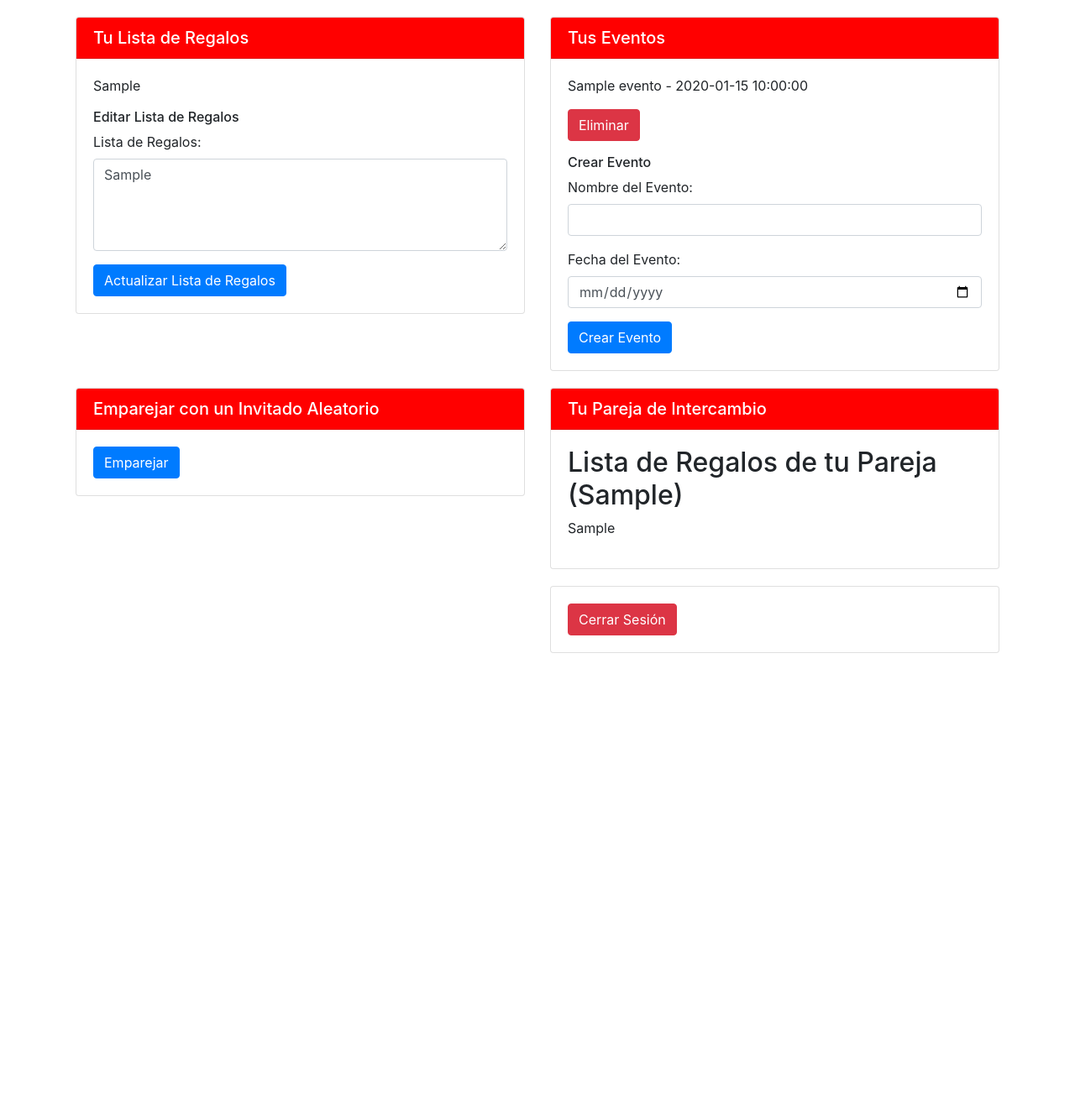
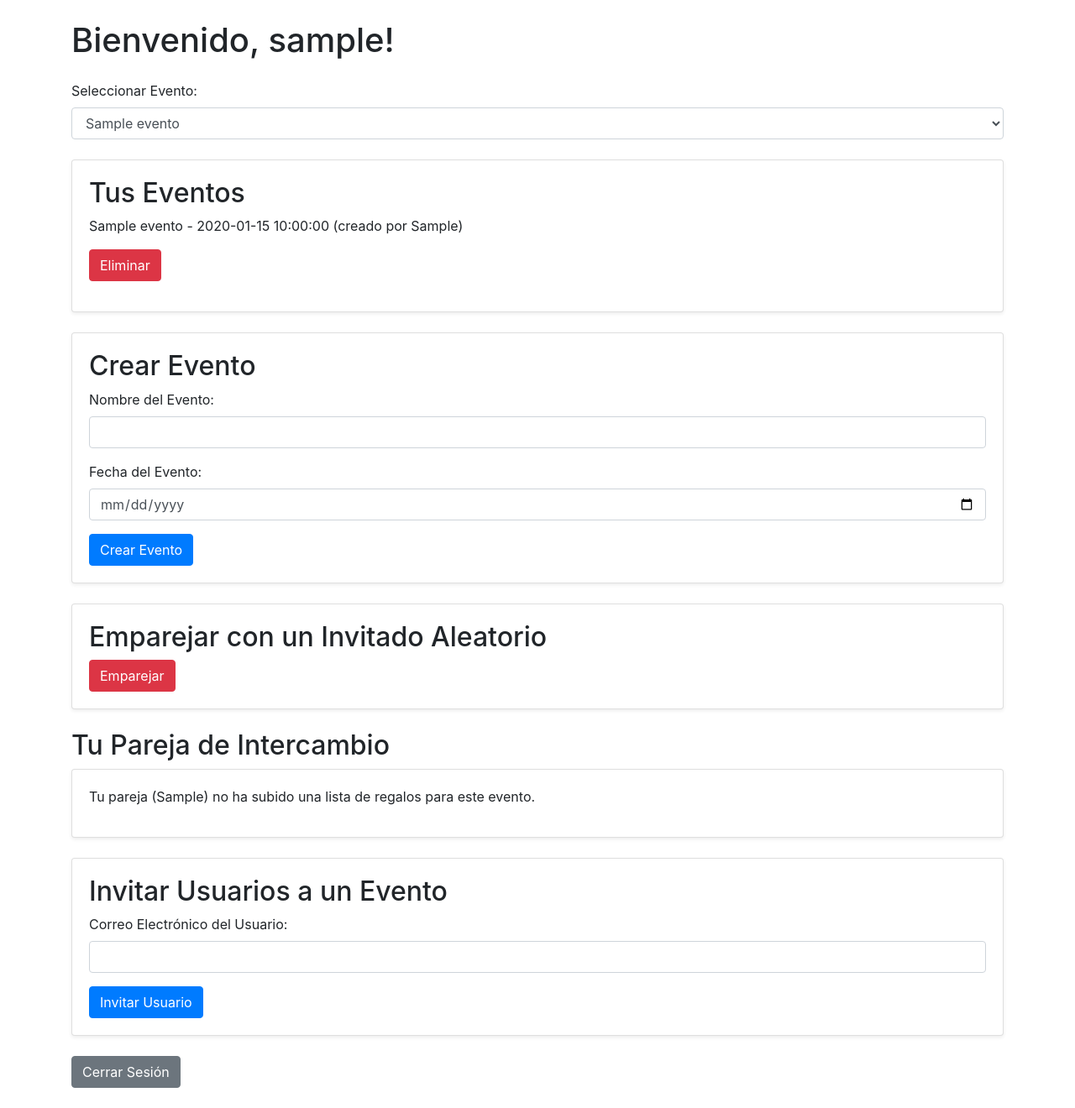
Before and after one commit to JavierCohuo/eventos, a PHP site: page /dashboard.php in a window 1280 px wide. Shown: the whole page at 84% size. Before the commit the page ends 778 px from the top, so only its background shows below. Run offline with PHP 8.4, Linux system fonts and the light colour scheme; the visitor is signed in with stand-in values (Sample User, id 1); tables that the repository leaves empty or names only in its code hold one stand-in row (values such as "Sample post").

Commit message:
Descripción de los cambios realizados

```diff
--- a/dashboard.php
+++ b/dashboard.php
@@ -8,27 +8,32 @@ if (!isset($_SESSION['username'])) {
 include 'db_connect.php';
 $username = $_SESSION['username'];
 
-// Verificar si el usuario ya tiene una lista de regalos
-$sql = "SELECT regalos FROM listas_regalos WHERE usuario='$username'";
+// Verificar si el usuario ya tiene eventos
+$sql = "SELECT * FROM eventos";
 $result = $conn->query($sql);
+$userEvents = "";
+$eventOptions = "";
+
+if ($result->num_rows > 0) {
+    while ($row = $result->fetch_assoc()) {
+        $userEvents .= "<p>{$row['nombre']} - {$row['fecha']} (creado por {$row['creador']}) <form action='delete_event.php' method='post'><input type='hidden' name='eventID' value='{$row['id']}'><button type='submit' class='btn btn-danger'>Eliminar</button></form></p>";
+        $eventOptions .= "<option value='{$row['id']}'" . (isset($_POST['eventID']) && $_POST['eventID'] == $row['id'] ? " selected" : "") . ">{$row['nombre']}</option>";
+    }
+} else {
+    $userEvents = "<p>No tienes eventos próximos.</p>";
+}
+
+// Verificar si el usuario ya tiene una lista de regalos para un evento específico
+$eventID = isset($_POST['eventID']) ? $_POST['eventID'] : null;
 $userGifts = "";
+if ($eventID) {
+    $sql = "SELECT regalos FROM listas_regalos WHERE usuario='$username' AND evento_id='$eventID'";
+    $result = $conn->query($sql);
 
     if ($result->num_rows > 0) {
         $row = $result->fetch_assoc();
         $userGifts = $row['regalos'];
     }
-
-// Verificar si el usuario ya tiene eventos
-$sql = "SELECT * FROM eventos";
-$result = $conn->query($sql);
-$userEvents = "";
-
-if ($result->num_rows > 0) {
-    while ($row = $result->fetch_assoc()) {
-        $userEvents .= "<p>{$row['nombre']} - {$row['fecha']} <form action='delete_event.php' method='post'><input type='hidden' name='eventID' value='{$row['id']}'><button type='submit' class='btn btn-danger'>Eliminar</button></form></p>";
-    }
-} else {
-    $userEvents = "<p>No tienes eventos próximos.</p>";
 }
 
 // Obtener la pareja del usuario
@@ -39,7 +44,7 @@ $result = $conn->query($sql);
 if ($result->num_rows > 0) {
     $row = $result->fetch_assoc();
     $pairedUser = $row['paired_user'];
-    $sql = "SELECT regalos FROM listas_regalos WHERE usuario='$pairedUser'";
+    $sql = "SELECT regalos FROM listas_regalos WHERE usuario='$pairedUser' AND evento_id='$eventID'";
     $result = $conn->query($sql);
 
     if ($result->num_rows > 0) {
@@ -47,7 +52,7 @@ if ($result->num_rows > 0) {
         $pairedGifts = "<h2>Lista de Regalos de tu Pareja ($pairedUser)</h2>";
         $pairedGifts .= "<p>" . nl2br(htmlspecialchars($row['regalos'])) . "</p>";
     } else {
-        $pairedGifts = "<p>Tu pareja ($pairedUser) no ha subido una lista de regalos.</p>";
+        $pairedGifts = "<p>Tu pareja ($pairedUser) no ha subido una lista de regalos para este evento.</p>";
     }
 }
 ?>
@@ -58,54 +63,57 @@ if ($result->num_rows > 0) {
     <meta charset="UTF-8">
     <meta name="viewport" content="width=device-width, initial-scale=1.0">
     <title>Organizador de Intercambio de Regalos</title>
-    <link rel="stylesheet" href="https://maxcdn.bootstrapcdn.com/bootstrap/4.5.2/css/bootstrap.min.css">
-    <style>
-        .container {
-            padding: 20px;
-        }
-        .card {
-            margin-bottom: 20px;
-        }
-        .card-header {
-            background-color: red;
-            color: white;
-        }
-    </style>
+    <link rel="stylesheet" href="https://stackpath.bootstrapcdn.com/bootstrap/4.5.2/css/bootstrap.min.css">
 </head>
 <body>
     <div class="container">
-        <div class="row">
-            <div class="col-md-6">
-                <div class="card">
-                    <div class="card-header">
-                        <h5 class="mb-0">Tu Lista de Regalos</h5>
+        <h1 class="my-4">Bienvenido, <?php echo htmlspecialchars($username); ?>!</h1>
+
+        <form action="<?php echo $_SERVER['PHP_SELF']; ?>" method="post" class="mb-4">
+            <div class="form-group">
+                <label for="eventID">Seleccionar Evento:</label>
+                <select id="eventID" name="eventID" class="form-control" onchange="this.form.submit()">
+                    <?php echo $eventOptions; ?>
+                </select>
             </div>
+        </form>
+
+        <?php if ($eventID && $userGifts): ?>
+            <div class="card shadow-sm mb-4">
                 <div class="card-body">
-                        <?php if ($userGifts): ?>
+                    <h2>Tu Lista de Regalos para el Evento (ID: <?php echo $eventID; ?>)</h2>
                     <p><?php echo nl2br(htmlspecialchars($userGifts)); ?></p>
-                            <h6>Editar Lista de Regalos</h6>
-                        <?php else: ?>
-                            <p>No tienes una lista de regalos.</p>
-                            <h6>Subir Lista de Regalos</h6>
+                </div>
+            </div>
+        <?php elseif ($eventID): ?>
+            <div class="card shadow-sm mb-4">
+                <div class="card-body">
+                    <h2>Subir Lista de Regalos para el Evento (ID: <?php echo $eventID; ?>)</h2>
+                </div>
+            </div>
         <?php endif; ?>
-                        <form action="submit_gifts.php" method="post">
+
+        <?php if ($eventID): ?>
+            <form action="submit_gifts.php" method="post" class="mb-4">
+                <input type="hidden" name="eventID" value="<?php echo $eventID; ?>">
                 <div class="form-group">
                     <label for="gifts">Lista de Regalos:</label>
                     <textarea id="gifts" name="gifts" rows="4" class="form-control" required><?php echo htmlspecialchars($userGifts); ?></textarea>
                 </div>
                 <button type="submit" class="btn btn-primary"><?php echo $userGifts ? "Actualizar Lista de Regalos" : "Enviar Lista de Regalos"; ?></button>
             </form>
+        <?php endif; ?>
+
+        <div class="card shadow-sm mb-4">
+            <div class="card-body">
+                <h2>Tus Eventos</h2>
+                <?php echo $userEvents; ?>
             </div>
         </div>
-            </div>
-            <div class="col-md-6">
-                <div class="card">
-                    <div class="card-header">
-                        <h5 class="mb-0">Tus Eventos</h5>
-                    </div>
+
+        <div class="card shadow-sm mb-4">
             <div class="card-body">
-                        <?php echo $userEvents; ?>
-                        <h6>Crear Evento</h6>
+                <h2>Crear Evento</h2>
                 <form action="create_event.php" method="post">
                     <div class="form-group">
                         <label for="eventName">Nombre del Evento:</label>
@@ -119,43 +127,43 @@ if ($result->num_rows > 0) {
                 </form>
             </div>
         </div>
-            </div>
-            <div class="col-md-6">
-                <div class="card">
-                    <div class="card-header">
-                        <h5 class="mb-0">Emparejar con un Invitado Aleatorio</h5>
-                    </div>
+
+        <div class="card shadow-sm mb-4">
             <div class="card-body">
+                <h2>Emparejar con un Invitado Aleatorio</h2>
                 <form action="match_random.php" method="post">
-                            <button type="submit" class="btn btn-primary">Emparejar</button>
+                    <button type="submit" class="btn btn-danger">Emparejar</button>
                 </form>
             </div>
         </div>
-            </div>
-            <div class="col-md-6">
+
         <?php if ($pairedGifts): ?>
-                    <div class="card">
-                        <div class="card-header">
-                            <h5 class="mb-0">Tu Pareja de Intercambio</h5>
-                        </div>
+            <h2>Tu Pareja de Intercambio</h2>
+            <div class="card shadow-sm mb-4">
                 <div class="card-body">
                     <?php echo $pairedGifts; ?>
                 </div>
             </div>
         <?php endif; ?>
-                <div class="card">
+
+        <!-- Nueva sección para invitar usuarios por correo -->
+        <div class="card shadow-sm mb-4">
             <div class="card-body">
-                        <form action="logout.php" method="post">
-                            <button type="submit" class="btn btn-danger">Cerrar Sesión</button>
+                <h2>Invitar Usuarios a un Evento</h2>
+                <form action="invite_user.php" method="post">
+                    <div class="form-group">
+                        <label for="inviteEmail">Correo Electrónico del Usuario:</label>
+                        <input type="email" id="inviteEmail" name="inviteEmail" class="form-control" required>
+                    </div>
+                    <input type="hidden" name="eventID" value="<?php echo $eventID; ?>">
+                    <button type="submit" class="btn btn-primary">Invitar Usuario</button>
                 </form>
             </div>
         </div>
+
+        <form action="logout.php" method="post" class="mb-4">
+            <button type="submit" class="btn btn-secondary">Cerrar Sesión</button>
+        </form>
     </div>
-        </div>
-    </div>
-
-    <script src="https://ajax.googleapis.com/ajax/libs/jquery/3.5.1/jquery.min.js"></script>
-    <script src="https://cdnjs.cloudflare.com/ajax/libs/popper.js/1.16.0/umd/popper.min.js"></script>
-    <script src="https://maxcdn.bootstrapcdn.com/bootstrap/4.5.2/js/bootstrap.min.js"></script>
 </body>
 </html>
```
Also changed, not shown: create_event.php (+10 -28 lines), submit_gifts.php (+14 -12 lines). Lines whose indentation alone changed are shown as unchanged.
